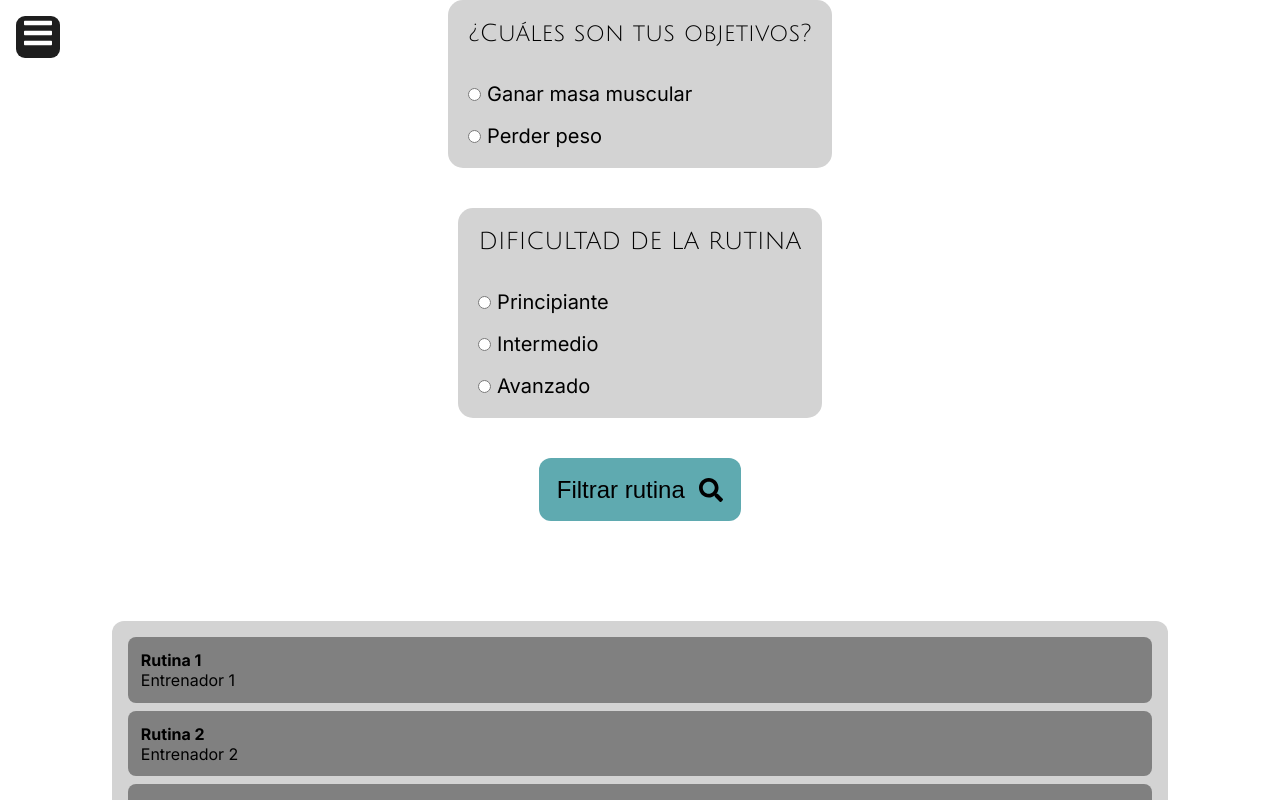
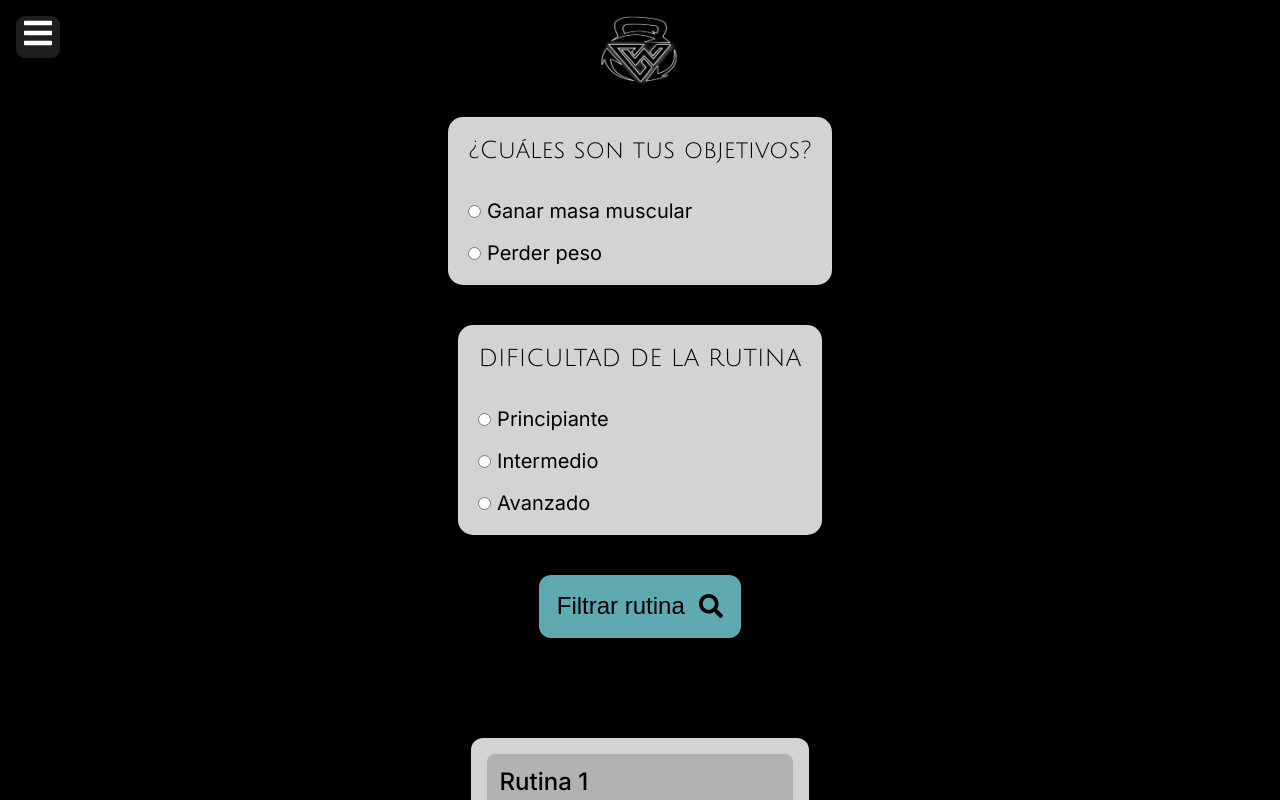
Before and after one commit to MelanyMFM/CenterWarriors, a React (Vite) app: page /usuario in a window 1280 px wide. Both pictures are taken after a click on the button "Filtrar rutina". Shown: the top 800 px of the page. Built offline with nearby package versions, Linux system fonts and the light colour scheme; a web font is replaced by a local one.

Commit message:
listo filtros de usuario

```diff
--- a/src/assets/rutinas.js
+++ b/src/assets/rutinas.js
@@ -2,6 +2,7 @@ const rutinas = [
     { id: 1, nombre: "Rutina 1", entrenador: "Entrenador 1", objetivo: "Ganar masa muscular", dificultad: "Principiante" },
     { id: 2, nombre: "Rutina 2", entrenador: "Entrenador 2", objetivo: "Perder peso", dificultad: "Intermedio" },
     { id: 3, nombre: "Rutina 12", entrenador: "Entrenador 1", objetivo: "Ganar masa muscular", dificultad: "Avanzado" },
+    { id: 4, nombre: "Super Rutina", entrenador: "Entrenador 1", objetivo: "Ganar masa muscular", dificultad: "Principiante" },
 ];
 
 export default rutinas;
--- a/src/componentes/ListaRutinas/ListaRutinas.jsx
+++ b/src/componentes/ListaRutinas/ListaRutinas.jsx
@@ -4,8 +4,8 @@ function ListaRutinas({ rutinas }) {
             {rutinas.length > 0 ? (
                 rutinas.map((rutina) => (
                     <div key={rutina.id} className="rutina-card">
-                        <p><strong>{rutina.nombre}</strong></p>
-                        <p>{rutina.entrenador}</p>
+                        <p className="tituloRutina">{rutina.nombre}</p>
+                        <p className="entrenadorRutina">{rutina.entrenador}</p>
                     </div>
                 ))
             ) : (
--- a/src/views/Usuario/Usuario.jsx
+++ b/src/views/Usuario/Usuario.jsx
@@ -20,10 +20,14 @@ function Usuario() {
     return (
         <div className="usuario-container">
             <Menu />
-            <div className="porfavorfunciona">
-                <Filtros onFiltrar={filtrarRutinas} />
-                <ListaRutinas rutinas={rutinasFiltradas} />
+            <div className="usuCont">
+                <img alt="logo" src={logo} className="logoHead"/>
+                <div className="porfavorfunciona">
+                    <Filtros onFiltrar={filtrarRutinas} />
+                    <ListaRutinas rutinas={rutinasFiltradas} />
+                </div>
             </div>
+
         </div>
     );
 }
--- a/src/views/Usuario/usuario.css
+++ b/src/views/Usuario/usuario.css
@@ -36,11 +36,25 @@
     margin-top: 1rem;
     border-radius: 12px;
     width: 80%;
+    display: flex;
+    flex-direction: column;
+    gap: 1.688rem;
+
+    font-family: 'Inter', sans-serif;
+
+    .tituloRutina{
+        font-size: 1.5rem;
+        font-weight: 500;
+    }
+
+    .entrenadorRutina{
+        font-size: 1rem;
+    }
 
 }
 
 .rutina-card {
-    background: #808080;
+    background: #b2b2b2;
     padding: 0.8rem;
     border-radius: 8px;
     margin-bottom: 0.5rem;
@@ -66,11 +80,33 @@
     font-size: 1.25rem;
 }
 
-.porfavorfunciona{
+
+
+
+.usuCont{
     display: flex;
     flex-direction: column;
     align-items: center;
-    gap: 5.25rem;
+    gap: 1.688rem;
 
+    .logoHead{
+        width: 5rem;
+    }
+
+    .porfavorfunciona{
+        display: flex;
+        flex-direction: column;
+        align-items: center;
+        gap: 5.25rem;
+
+    }
 
 }
+
+.usuario-container{
+    background-color: #000;
+    width: 100%;
+    padding-top: 1rem;
+
+    padding-bottom: 10rem;
+}
```
